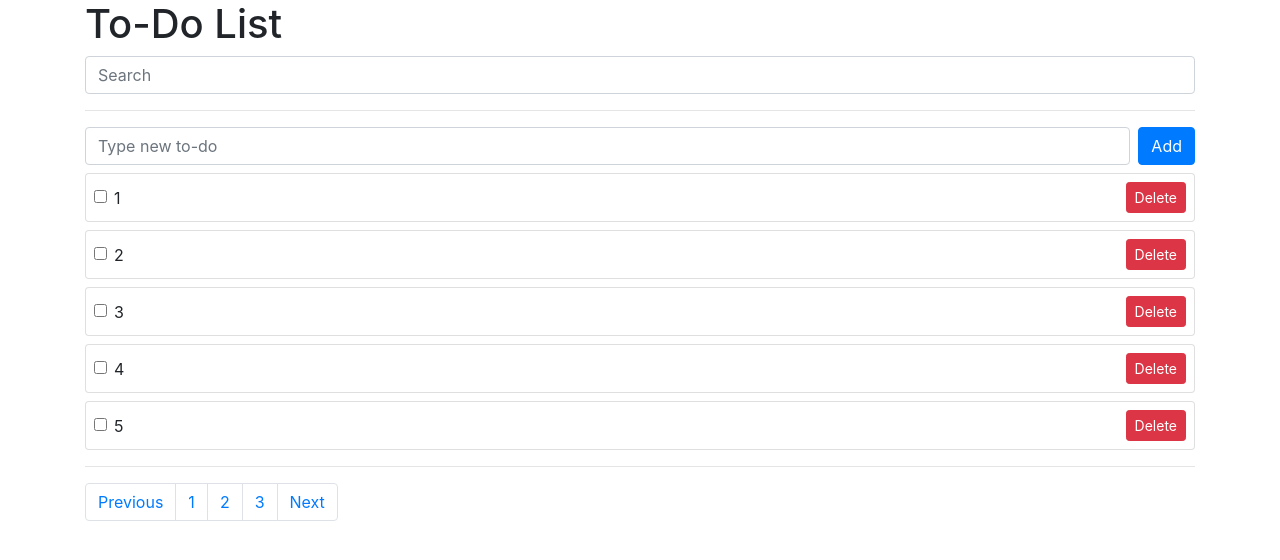
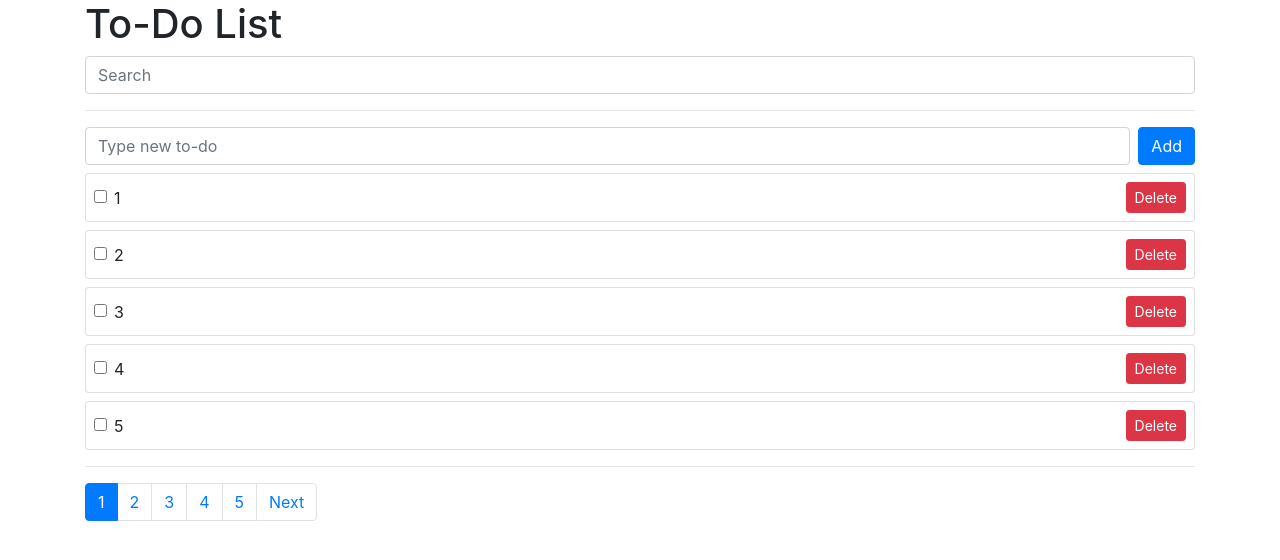
Before and after one commit to klaus9267/vue-study, a Vue app: page / in a window 1280 px wide. Shown: the top 560 px of the page. Built offline with nearby package versions, Linux system fonts and the light colour scheme; data requests are answered from the project's data file.

Commit message:
33 Pagination 2

```diff
--- a/db.json
+++ b/db.json
@@ -1,128 +1,108 @@
 {
   "todos": [
     {
-      "id": "c678",
+      "id": 1719316846559,
       "subject": "1",
       "completed": false
     },
     {
-      "id": "aa1b",
+      "id": 1719316846799,
       "subject": "2",
       "completed": false
     },
     {
-      "id": "b757",
+      "id": 1719316847046,
       "subject": "3",
       "completed": false
     },
     {
-      "id": "fa2c",
+      "id": 1719316847286,
       "subject": "4",
       "completed": false
     },
     {
-      "id": "1caf",
+      "id": 1719316847541,
       "subject": "5",
       "completed": false
     },
     {
-      "id": "7360",
+      "id": 1719316847781,
       "subject": "6",
       "completed": false
     },
     {
-      "id": "8ca0",
+      "id": 1719316848029,
       "subject": "7",
       "completed": false
     },
     {
-      "id": "ae3c",
+      "id": 1719316848269,
       "subject": "8",
       "completed": false
     },
     {
-      "id": "2dee",
+      "id": 1719316848591,
       "subject": "9",
       "completed": false
     },
     {
-      "id": "b964",
+      "id": 1719316850361,
       "subject": "10",
       "completed": false
     },
     {
-      "id": "b307",
+      "id": 1719316850841,
       "subject": "11",
       "completed": false
     },
     {
-      "id": "bbb0",
+      "id": 1719316851231,
       "subject": "12",
       "completed": false
     },
     {
-      "id": "8270",
+      "id": 1719316851606,
       "subject": "13",
       "completed": false
     },
     {
-      "id": "1415",
+      "id": 1719316852018,
       "subject": "14",
       "completed": false
     },
     {
-      "id": "5315",
+      "id": 1719316852753,
       "subject": "15",
       "completed": false
     },
     {
-      "id": "c651",
-      "subject": "1",
-      "completed": false
-    },
-    {
-      "id": "34d4",
+      "id": 1719316853474,
       "subject": "16",
       "completed": false
     },
     {
-      "id": "e3d5",
+      "id": 1719316854171,
       "subject": "17",
       "completed": false
     },
     {
-      "id": "593b",
+      "id": 1719316854861,
       "subject": "18",
       "completed": false
     },
     {
-      "id": "5e27",
+      "id": 1719316855591,
       "subject": "19",
       "completed": false
     },
     {
-      "id": "ec52",
+      "id": 1719316856166,
       "subject": "20",
       "completed": false
     },
     {
-      "id": "9252",
+      "id": 1719316856511,
       "subject": "21",
-      "completed": false
-    },
-    {
-      "id": "13a9",
-      "subject": "22",
-      "completed": false
-    },
-    {
-      "id": "fbc2",
-      "subject": "23",
-      "completed": false
-    },
-    {
-      "id": "c853",
-      "subject": "24",
       "completed": false
     }
   ]
--- a/src/App.vue
+++ b/src/App.vue
@@ -25,19 +25,20 @@
     <hr>
     <nav aria-label="Page navigation example">
       <ul class="pagination">
-        <li class="page-item">
+        <li v-if="currentPage !== 1" class="page-item">
           <a class="page-link" href="#">Previous</a>
         </li>
-        <li class="page-item">
-          <a class="page-link" href="#">1</a>
+        <li
+            v-for="page in numberOfPages"
+            :key="page"
+            class="page-item"
+            :class="{active: page === currentPage}"
+        >
+          <a class="page-link" href="#">
+            {{ page }}
+          </a>
         </li>
-        <li class="page-item">
-          <a class="page-link" href="#">2</a>
-        </li>
-        <li class="page-item">
-          <a class="page-link" href="#">3</a>
-        </li>
-        <li class="page-item">
+        <li v-if="numberOfPages !== currentPage" class="page-item">
           <a class="page-link" href="#">Next</a>
         </li>
       </ul>
@@ -62,16 +63,21 @@ export default {
     // const reactive1 = reactive({}) reactive 는 arr , object를 설정할 때 사용 나머지는 ref
     const todos = ref([]);
     const error = ref('')
-    const totalPage = ref(null);
+    const numberOfTodos = ref(0);
     const limit = 5;
-    const page = ref(2);
+    const currentPage = ref(1);
+
+    const numberOfPages = computed(() => {
+      return Math.ceil(numberOfTodos.value / limit);
+    })
 
     const getTodos = async () => {
       try {
+
         const res = await axios.get(
-            `http://localhost:3000/todos?_page=${page.value} &_limit=${limit}`
+            `http://localhost:3000/todos?_page=${currentPage.value}&_limit=${limit}`
         );
-        totalPage.value = res.headers['x-total-count'];
+        numberOfTodos.value = res.headers['x-total-count'];
         todos.value = res.data;
       } catch (err) {
         console.log(err);
@@ -83,12 +89,8 @@ export default {
 
     const addTodo = async (todo) => {
       error.value = '';
-      const {subject, completed} = todo;
       try {
-        const res = await axios.post('http://localhost:3000/todos', {
-          subject,
-          completed
-        });
+        const res = await axios.post('http://localhost:3000/todos', todo);
         todos.value.push(res.data);
       } catch (err) {
         console.log(err);
@@ -140,6 +142,8 @@ export default {
       searchText,
       filteredTodos,
       error,
+      numberOfPages,
+      currentPage,
     };
   },
 };
```
